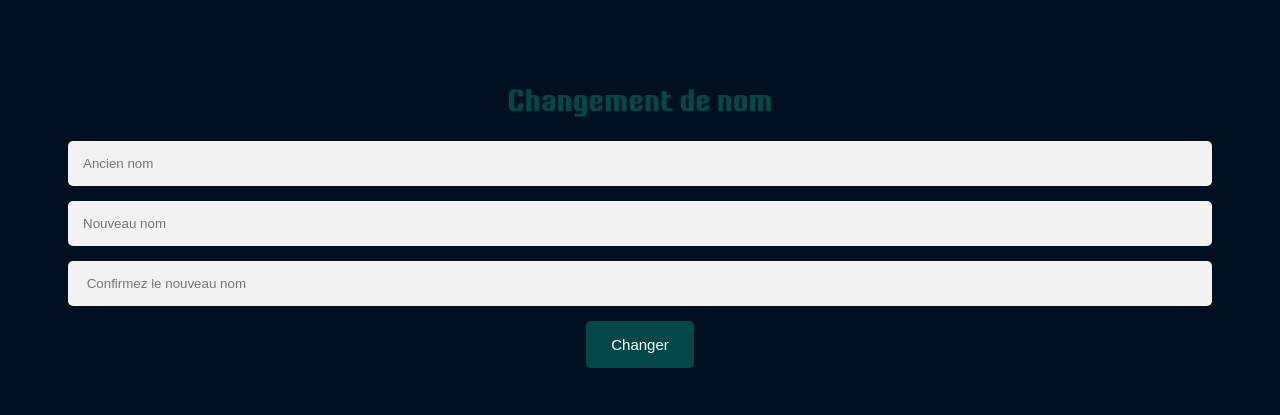
After one commit to hugo-chabert/module-connexion, a PHP site: page /changenom.php in a window 1280 px wide. The commit adds this page. Shown: the top 415 px of the page. Run offline with PHP 8.4, Linux system fonts and the light colour scheme; the visitor is signed in with stand-in values (Sample User, id 1).

Commit message:
Fin du sujet sans approfondissement

```diff
--- /dev/null
+++ b/changenom.php
@@ -0,0 +1,59 @@
+<?php
+session_start();
+
+if(!$_SESSION['login']){
+    header('Location: index.php');
+}
+
+$erreur = '';
+
+$username = $_SESSION['login'];
+if(!empty($_POST['ANom']) && !empty($_POST['NNom']) && !empty($_POST['CNNom'])){
+    $Nom = $_POST['ANom'];
+    $NNom = $_POST['NNom'];
+    $CNNom = $_POST['CNNom'];
+    if($_POST['NNom'] == $_POST['CNNom']){
+        $Bdd = mysqli_connect('localhost', 'root', '', 'moduleconnexion') or die('Erreur');
+        $Requete = mysqli_query($Bdd, "SELECT * FROM `utilisateurs` WHERE login = '$username' AND nom = '$Nom'");
+        $Rows = mysqli_num_rows($Requete);
+        if($Rows == 1){
+            $Requete2 = mysqli_query($Bdd, "UPDATE `utilisateurs` SET nom = '$NNom' WHERE login = '$username'");
+            die("Votre nom à bien été changé ! <a href='profil.php'>Retournez à votre profil</a>");
+        }
+        else{
+            $erreur = "<div class='erreur'>Votre ancien nom n'est pas bon</div>";
+        }
+    }
+    else{
+        $erreur = "<div class='erreur'>Vos nouveau noms ne sont pas identiques</div>";
+    }
+}
+else if(isset($_POST['ANom']) || isset($_POST['NNom']) || isset($_POST['CNNom'])){
+    $erreur = "<div class='erreur'>Veuillez entrer tout les champs</div>";
+}
+?>
+
+<!DOCTYPE html>
+<html>
+<head>
+    <meta charset="UTF-8">
+    <link href="css/change.css" rel="stylesheet">
+    <title>Changement de nom</title>
+</head>
+<body>
+    <main>
+        <form method="post" action="">
+            <h1>Changement de nom</h1>
+            <div class="inputs">
+                <input type="text" name="ANom" placeholder="Ancien nom">
+                <input type="text" name="NNom" placeholder="Nouveau nom">
+                <input type="text" name="CNNom" placeholder=" Confirmez le nouveau nom">
+            </div>
+            <div align="center">
+                <button type="submit" name="change">Changer</button>
+            </div>
+            <?php echo $erreur;?>
+        </form>
+    </main>
+</body>
+</html>
--- /dev/null
+++ b/css/change.css
@@ -0,0 +1,62 @@
+:root{
+    --RichBlackFOGRA--: #001021;
+    --WarmBlack--: #034748;
+    --Orange--: #1481BA;
+    --CyanProcess--: #11B5E4;
+    --CeruleanCrayola--: #0CAADC;
+    --red--: #ff0000;
+}
+
+@font-face {
+    font-family: LTEnergy;
+    src: url('../font/LTEnergy.ttf');
+}
+
+html{
+    background-color: var(--RichBlackFOGRA--);
+    font-family: LTEnergy;
+}
+
+form {
+    margin-top: 20px;
+    background-color: var(--RichBlackFOGRA--);
+    padding: 40px 60px;
+    border-radius: 10px;
+    min-width: 300px;
+}
+
+form h1{
+    color: var(--WarmBlack--);
+    text-align:center;
+}
+
+form .inputs {
+    display: flex;
+    flex-direction: column;
+}
+
+form .inputs input[type='text']{
+    padding: 15px;
+    border:none;
+    border-radius: 5px;
+    background-color:#f2f2f2;
+    outline:none;
+    margin-bottom: 15px;
+}
+
+form button{
+    padding: 15px 25px;
+    border-radius: 5px;
+    border:none;
+    font-size: 15px;
+  background-color: var(--WarmBlack--);
+    color: #fff;
+    outline:none;
+    cursor:pointer;
+}
+
+.erreur{
+    color:var(--red--);
+    text-align: center;
+    margin-bottom: 2%;
+}
--- a/css/header&footer.css
+++ b/css/header&footer.css
@@ -16,6 +16,7 @@ body {
     --Orange--: #1481BA;
     --CyanProcess--: #11B5E4;
     --CeruleanCrayola--: #0CAADC;
+    --red--: #ff0000;
 }
 
 @font-face {
--- a/css/inscription.css
+++ b/css/inscription.css
@@ -1,6 +1,4 @@
 /* body */
-
-@import url('https://fonts.googleapis.com/css2?family=Roboto&display=swap');
 
 .container{
   display: flex;
--- a/index.php
+++ b/index.php
@@ -15,9 +15,9 @@ session_start();
             <div class="HCFibre">HCFibre</div>
             <div class="links">
                 <a href="index.php" class="linkHeader">ACCUEIL</a>
-                <a href="inscription.php" class="linkHeader">INSCRIPTION</a>
-                <a href="connexion.php" class="linkHeader">CONNEXION</a>
-                <a href="profil.php" class="linkHeader">PROFIL</a>
+                <?php if(!isset($_SESSION['login'])){echo '<a href="inscription.php" class="linkHeader">INSCRIPTION</a>';} ?>
+                <?php if(!isset($_SESSION['login'])){echo '<a href="connexion.php" class="linkHeader">CONNEXION</a>';} ?>
+                <?php if(isset($_SESSION['login'])){echo '<a href="profil.php" class="linkHeader">PROFIL</a>';} ?>
             </div>
         </div>
     </header>
```
Also changed, not shown: admin.php (+72 -0 lines), changeMDP.php (added, +59 -0 lines), changeprenom.php (added, +59 -0 lines), connexion.php (+5 -3 lines), css/profil.css (+46 -0 lines), inscription.php (+14 -8 lines), profil.php (+4 -5 lines).
